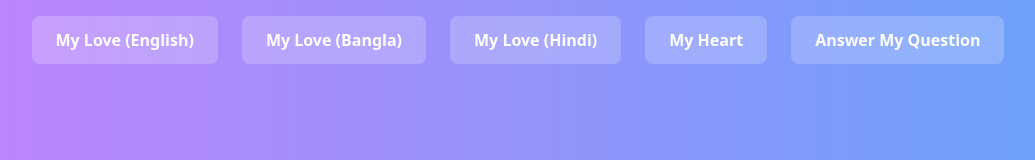
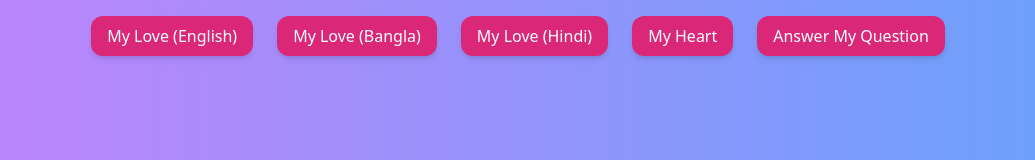
Before and after one commit to askmesupu/finalhope, a React (Create React App) app: page / in a window 1280 px wide. Shown: the top 160 px of the page, without its empty margins (122-1157 px from the left). Built offline with nearby package versions, Linux system fonts and the light colour scheme.

Commit message:
Update SubpageButton.js

```diff
--- a/src/components/SubpageButton.js
+++ b/src/components/SubpageButton.js
@@ -1,56 +1,33 @@
-import React, { useState } from "react";
+import React from "react";
 import { useNavigate } from "react-router-dom";
-import { motion, AnimatePresence } from "framer-motion";
+import { motion } from "framer-motion";
 
 export default function SubpageButton({ to, label }) {
   const navigate = useNavigate();
-  const [animating, setAnimating] = useState(false);
 
   const handleClick = () => {
-    setAnimating(true);
+    const overlay = document.createElement("div");
+    overlay.className =
+      "fixed inset-0 flex items-center justify-center bg-black z-50";
+    overlay.innerHTML = `
+      <div class="heart-shape bg-red-500 w-32 h-32 animate-ping"></div>
+    `;
+    document.body.appendChild(overlay);
 
-    // ছোট delay দিয়ে navigate হবে, তারপর overlay clear হবে
     setTimeout(() => {
+      document.body.removeChild(overlay);
       navigate(to);
-      setAnimating(false);
-    }, 800);
+    }, 1200);
   };
 
   return (
-    <>
-      <button
-        onClick={handleClick}
-        className="w-full md:w-auto px-4 py-2 md:px-6 md:py-3 bg-white/20 text-white font-semibold rounded-lg text-sm md:text-base transition-all hover:bg-white/30"
-      >
-        {label}
-      </button>
-
-      <AnimatePresence>
-        {animating && (
-          <motion.div
-            key="overlay"
-            initial={{ opacity: 0 }}
-            animate={{ opacity: 1 }}
-            exit={{ opacity: 0 }}
-            transition={{ duration: 0.5 }}
-            className="fixed inset-0 z-50 flex items-center justify-center bg-black/70"
-          >
-            {/* ✅ Perfect Heart Shape (SVG) */}
-            <motion.svg
-              xmlns="http://www.w3.org/2000/svg"
-              viewBox="0 0 24 24"
-              fill="red"
-              initial={{ scale: 0 }}
-              animate={{ scale: 1.2 }}
-              exit={{ scale: 0 }}
-              transition={{ duration: 0.8, ease: "easeInOut" }}
-              className="w-24 h-24 md:w-40 md:h-40"
-            >
-              <path d="M12 21.35l-1.45-1.32C5.4 15.36 2 12.28 2 8.5 2 6 4 4 6.5 4c1.74 0 3.41 1 4.22 2.44h.56C13.09 5 14.76 4 16.5 4 19 4 21 6 21 8.5c0 3.78-3.4 6.86-8.55 11.54L12 21.35z" />
-            </motion.svg>
-          </motion.div>
-        )}
-      </AnimatePresence>
-    </>
+    <motion.button
+      whileHover={{ scale: 1.1 }}
+      whileTap={{ scale: 0.95 }}
+      onClick={handleClick}
+      className="px-4 py-2 rounded-xl bg-pink-600 text-white shadow-md hover:bg-pink-700 transition"
+    >
+      {label}
+    </motion.button>
   );
 }
```
